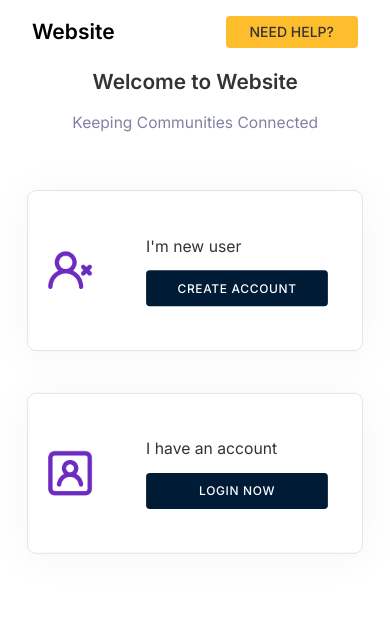
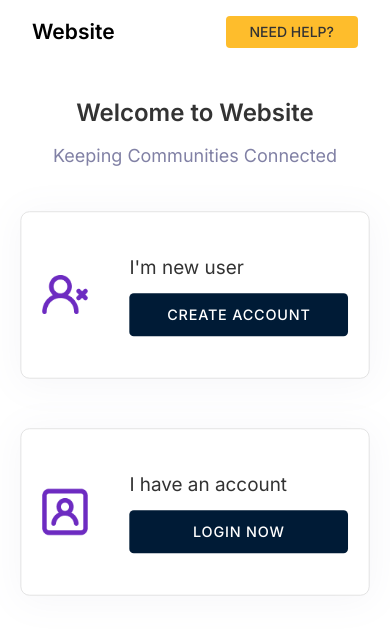
Before and after one commit to dimanrikalov/DiaDraw-Task, a React (Create React App) app in the folder client/: page / in a window 390 px wide. Shown: the top 634 px of the page. Built offline with nearby package versions, Linux system fonts and the light colour scheme.

Commit message:
Fixed some styles up

```diff
--- a/client/src/components/ConfirmationScreen/ConfirmationScreen.module.css
+++ b/client/src/components/ConfirmationScreen/ConfirmationScreen.module.css
@@ -54,3 +54,14 @@
 
 	color: #000000;
 }
+
+@media only screen and (max-width: 460px) {
+	.container {
+		margin-top: 32px;
+		gap: 12px;
+	}
+
+	.option {
+		padding: 46px 23px;
+	}
+}
--- a/client/src/components/HomeScreen/HomeScreen.module.css
+++ b/client/src/components/HomeScreen/HomeScreen.module.css
@@ -85,11 +85,13 @@
 }
 
 @media only screen and (max-width: 460px) {
-	.container *:not(img) {
-		transform: scale(0.93);
+	.container {
+		margin-top: 32px;
+		gap: 32px;
 	}
 
 	.option {
 		padding: 46px 23px;
+		transform: scale(0.90);
 	}
 }
--- a/client/src/components/LoginScreen/LoginScreen.js
+++ b/client/src/components/LoginScreen/LoginScreen.js
@@ -157,7 +157,7 @@ export const LoginScreen = () => {
 					<div className={styles.progress}></div>
 				</div>
 				<div className={styles.titleDiv}>
-					<a href="#"><img className={styles.arrow} src={BackArrow} alt="back-arrow" /></a>
+					<a onClick={() => navigate(-1)}><img className={styles.arrow} src={BackArrow} alt="back-arrow" /></a>
 					<h5>Enter your mobile no. & email id</h5>
 				</div>
 				<img className={styles.phone} src={PhoneImg} alt="phone-icon" />
@@ -167,7 +167,7 @@ export const LoginScreen = () => {
 						<input type="tel" name="telephone" id="telephone" placeholder='Enter your mobile no.'/>
 						<img className={styles.errorIcon} src={ErrorIcon} alt="error-icon" />
 						<div className={styles.errorDiv}>
-							<p>Please enter your email id</p>
+							<p>Please enter your mobile no.</p>
 						</div>
 					</div>
 					<div className={styles.inputDiv}>
--- a/client/src/components/LoginScreen/LoginScreen.module.css
+++ b/client/src/components/LoginScreen/LoginScreen.module.css
@@ -65,6 +65,7 @@
 	position: absolute;
 	left: 0;
 	top: 15%;
+	cursor: pointer;
 }
 
 .form {
@@ -179,7 +180,7 @@
 	}
 	.titleDiv .arrow {
 		left: -35px;
-		top: -8px;
+		top: -9px;
 	}
 	.loginDiv p {
 		font-size: 16px;
--- a/client/src/components/VerifyAccount/VerifyAccount.js
+++ b/client/src/components/VerifyAccount/VerifyAccount.js
@@ -55,7 +55,7 @@ export function VerifyAccount({ toVerify }) {
 					<div className={styles.progress}></div>
 				</div>
 				<div className={styles.titleDiv}>
-					<a href="#">
+					<a onClick={() => navigate(-1)}>
 						<img
 							className={styles.arrow}
 							src={BackArrow}
```
